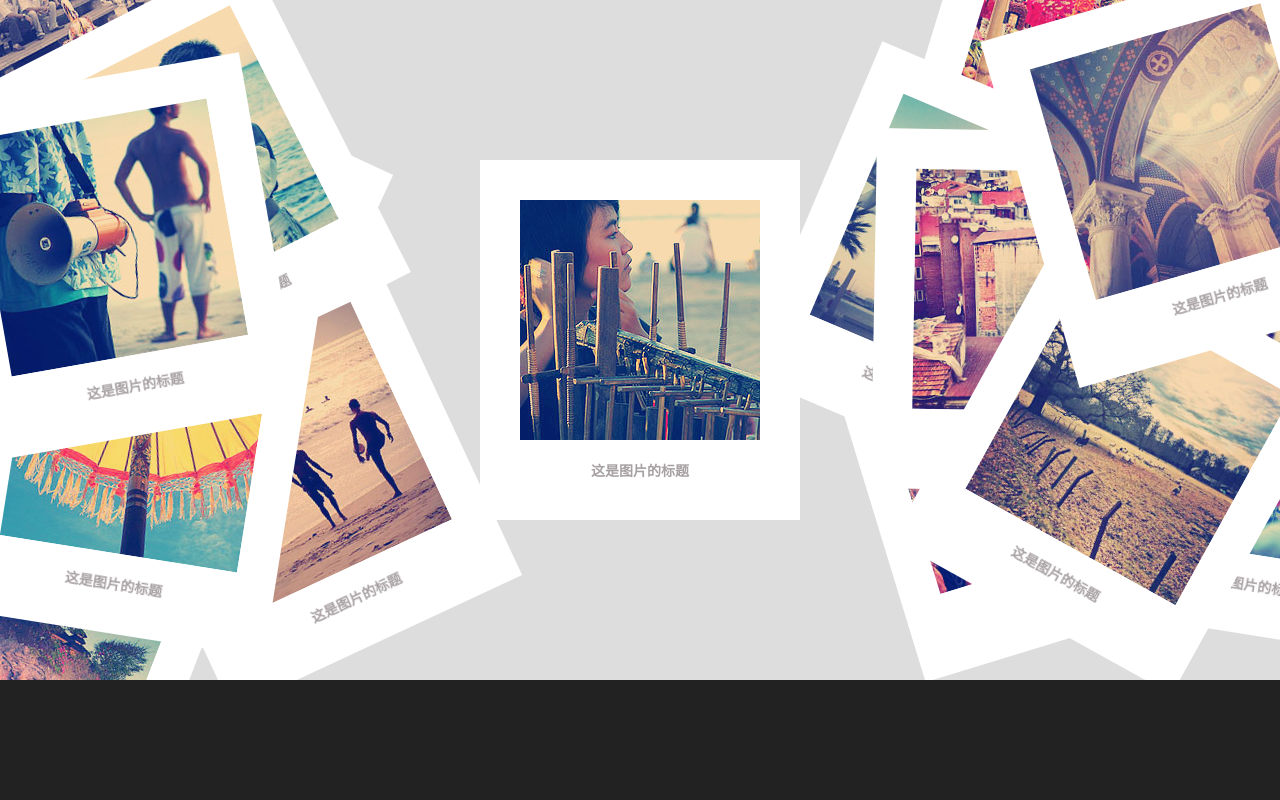
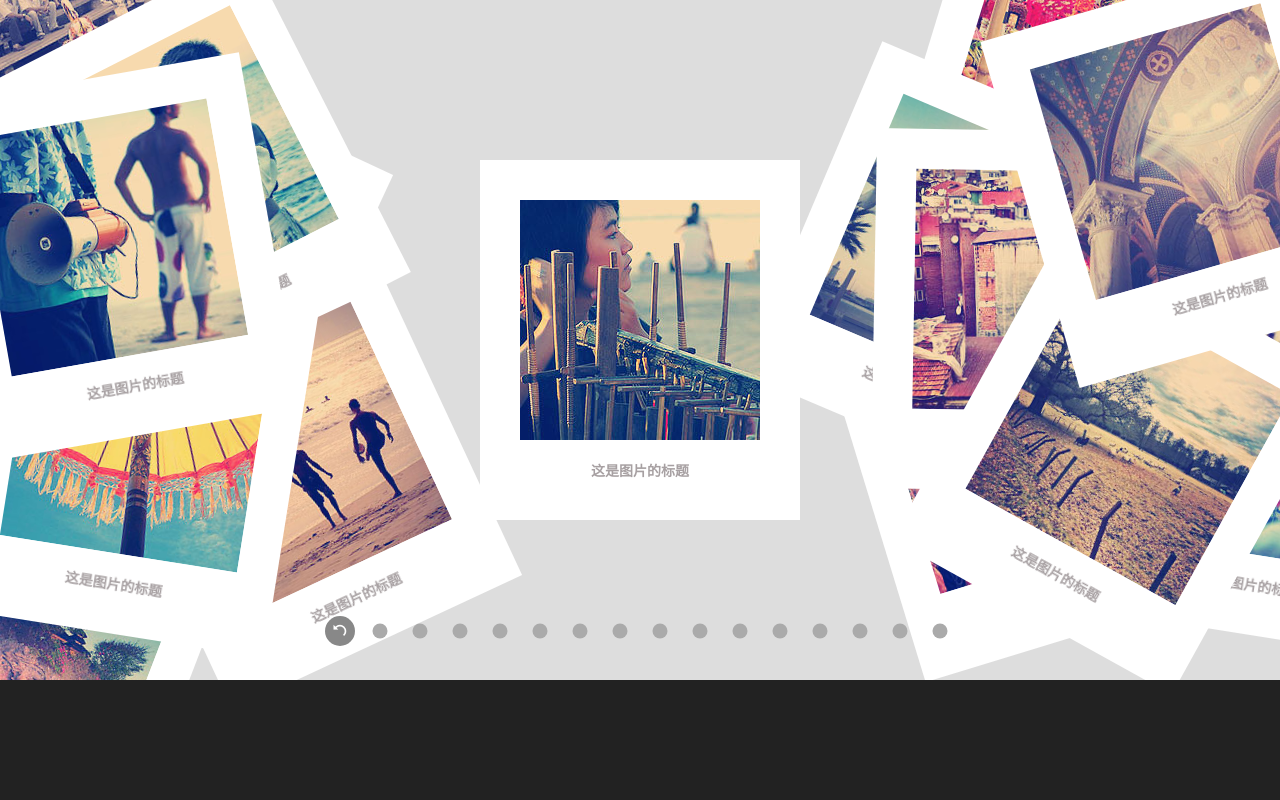
Before and after one commit to vicky719/gallery-by-react, a React app: page / in a window 1280 px wide. Built offline with nearby package versions, Linux system fonts and the light colour scheme.

Commit message:
添加：舞台控制按钮组件&&按钮翻转动画

```diff
--- a/cfg/defaults.js
+++ b/cfg/defaults.js
@@ -45,7 +45,7 @@ function getDefaultModules() {
         loader: 'style-loader!css-loader!stylus-loader'
       },
       {
-        test: /\.(png|jpg|gif|woff|woff2)$/,
+        test: /\.(png|jpg|gif|woff|woff2|eot|ttf)$/,
         loader: 'url-loader?limit=8192'
       },
       {
--- a/package.json
+++ b/package.json
@@ -66,7 +66,7 @@
     "scss": "^0.2.4",
     "scss-loader": "0.0.1",
     "style-loader": "^0.13.0",
-    "url-loader": "^0.5.6",
+    "url-loader": "^0.5.9",
     "webpack": "^1.12.0",
     "webpack-dev-server": "^1.12.0"
   },
--- a/src/components/Main.js
+++ b/src/components/Main.js
@@ -1,5 +1,6 @@
 require('normalize.css/normalize.css');
 require('styles/App.scss');
+
 
 import React from 'react';
 
@@ -46,12 +47,13 @@ class ImgFigure extends React.Component {
         styleObj[v + 'Transform'] = 'rotate(' + this.props.arrange.rotate + 'deg)'
       }.bind(this));
     }
-    //如果是居中的图片，z-index设为11
-    if(this.props.arrange.isCenter){
-      styleObj.zIndex=11;
-    }
     var imgFigureClassName = 'img-figure';
     imgFigureClassName += this.props.arrange.isInVerse ? ' is-inverse' : '';
+
+    //如果是居中的图片，z-index设为11
+    if (this.props.arrange.isCenter) {
+      styleObj.zIndex = 11;
+    }
     return (
       <figure style={styleObj} className={imgFigureClassName} ref="img" onClick={this.handleClick}>
         <img src={this.props.data.src} alt={this.props.data.title}/>
@@ -65,6 +67,30 @@ class ImgFigure extends React.Component {
         </figcaption>
       </figure>
     )
+  }
+}
+
+//控制按钮组件
+class ControllerUnit extends React.Component {
+  handleClick = (e) => {
+    if (this.props.arrange.isCenter) {
+      this.props.inverse();
+    } else {
+      this.props.center();
+    }
+    e.stopPropagation();
+    e.preventDefault();
+  }
+
+  render() {
+    let className = 'controller-unit';
+    if (this.props.arrange.isCenter) {
+      className += ' icon-turn-arrow is-center';
+      if (this.props.arrange.isInVerse) {
+        className += ' is-inverse'
+      }
+    }
+    return (<span className={className} onClick={this.handleClick}></span>);
   }
 }
 
@@ -262,6 +288,8 @@ class AppComponent extends React.Component {
       }
       imgFigures.push(<ImgFigure data={value} key={k} ref={'imgFigure' + k} inverse={this.inverse(k)}
                                  arrange={this.state.imgsArrangeArr[k]} center={this.center(k)}/>)
+      controllerUnits.push(<ControllerUnit key={k} arrange={this.state.imgsArrangeArr[k]} center={this.center(k)}
+                                           inverse={this.inverse(k)}/>);
     }.bind(this));//bind this指向react环境对象
     return (
       <section className="stage" ref="stage">
--- a/src/styles/App.scss
+++ b/src/styles/App.scss
@@ -1,3 +1,11 @@
+@font-face {
+  font-family: "icons-turn-arrow";
+  src: url("../fonts/icons/turn-arrow.eot") format("embedded-opentype"),
+  url("../fonts/icons/turn-arrow.woff") format("woff"),
+  url("../fonts/icons/turn-arrow.ttf") format("truetype"),
+  url("../fonts/icons/turn-arrow.svg") format("svg");
+}
+
 html, body {
   width: 100%;
   height: 100%;
@@ -81,6 +89,38 @@ html, body {
   z-index: 101;
   width: 100%;
   text-align: center;
+  @at-root {
+    .controller-unit {
+      display: inline-block;
+      width: 30px;
+      height: 30px;
+      margin: 0 5px;
+      text-align: center;
+      cursor: pointer;
+      border-radius: 50%;
+      background-color: #aaa;
+      transition: transform .6s ease-in-out,background-color .3s;
+      transform: scale(0.5);
+      &.is-center {
+        background-color: #888;
+        vertical-align: top;
+        transform: scale(1);
+        &::after {
+          font-family: 'icons-turn-arrow';
+          content: "\e600";
+          color: #fff;
+          line-height: 30px;
+          font-size: 80%;
+          -webkit-font-smoothing: antialiased;
+          -moz-osx-font-smoothing: grayscale;
+        }
+      }
+      &.is-inverse{
+        background-color: #666;
+        transform: rotateY(180deg);
+      }
+    }
+  }
 }
 
 /* controller -- end */
```
Also changed, not shown: src/fonts/icons/turn-arrow.svg (added), src/fonts/icons/turn-arrow.ttf (added), src/fonts/icons/turn-arrow.woff (added), 1 other file.
